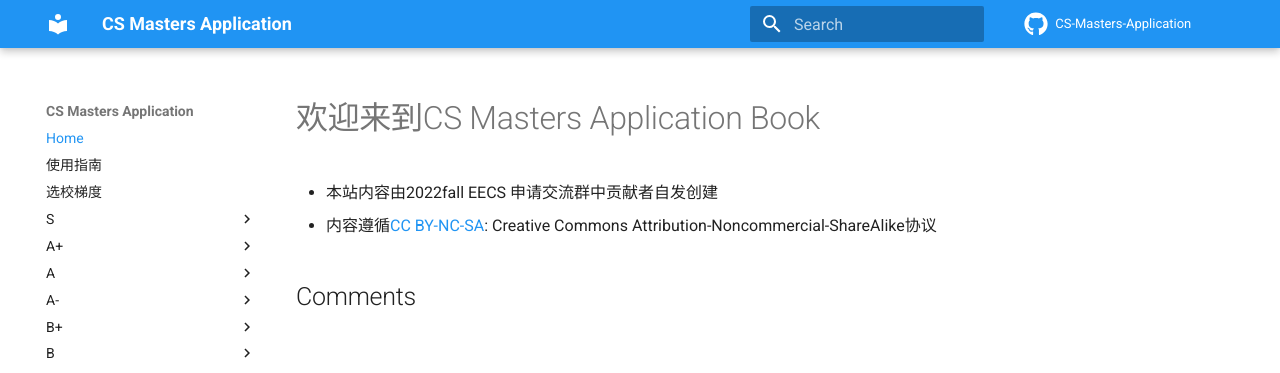
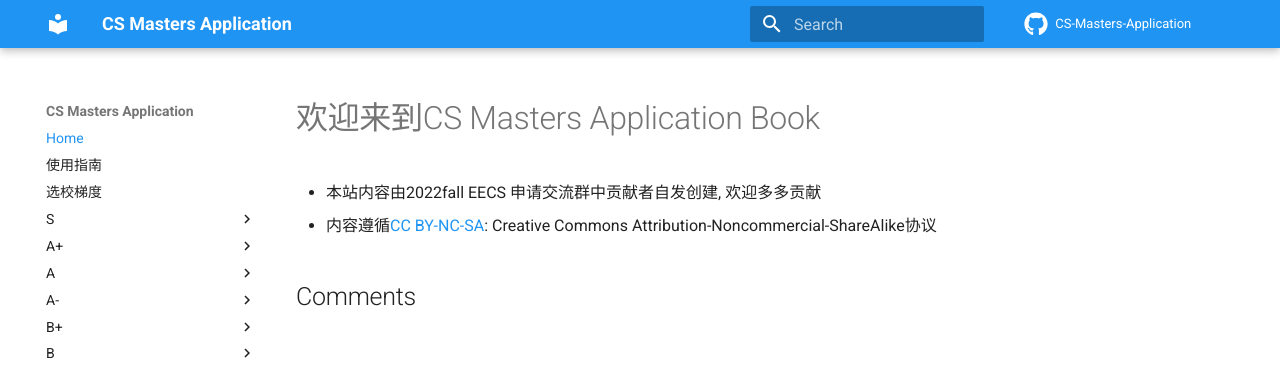
Before and after one commit to opencsapp/opencsapp.github.io, an MkDocs documentation site: the page built from docs/index.md, in a window 1280 px wide. Shown: the top 373 px of the page. Built offline with MkDocs 1.6.1 and Material for MkDocs 9.7.7, drawn with Linux system fonts in a browser that asks for light colours; comment, search, counter and statistics services are not loaded.

Commit message:
Update index.md

```diff
--- a/docs/index.md
+++ b/docs/index.md
@@ -1,4 +1,4 @@
 # 欢迎来到CS Masters Application Book
 
-- 本站内容由2022fall EECS 申请交流群中贡献者自发创建
+- 本站内容由2022fall EECS 申请交流群中贡献者自发创建, 欢迎多多贡献
 - 内容遵循[CC BY-NC-SA](https://creativecommons.org/licenses/by-nc-sa/4.0/): Creative Commons Attribution-Noncommercial-ShareAlike协议
```
